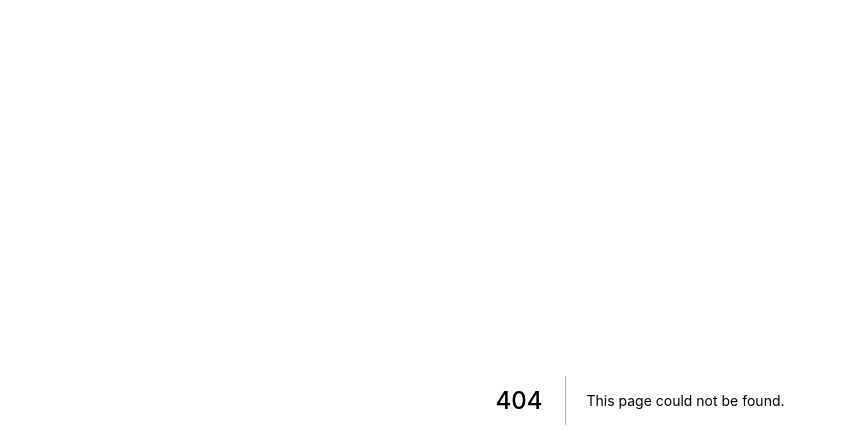
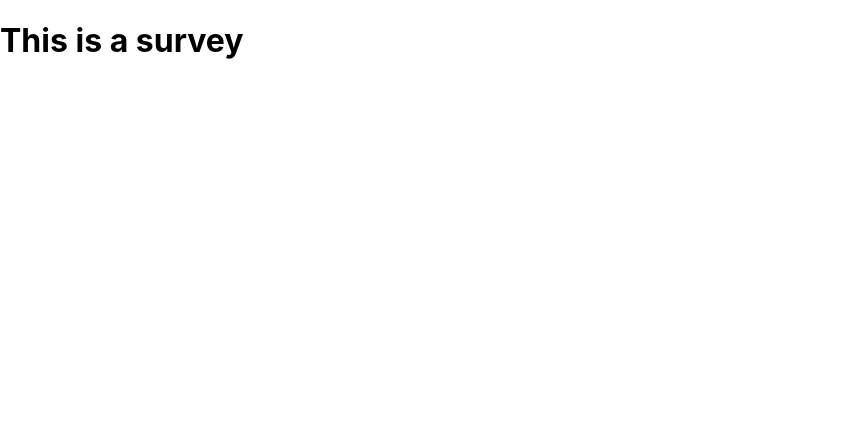
Before and after one commit to phillymatty/traxyback, a Next.js app: page /surveys/customer-survey in a window 1280 px wide. Before the commit this address had no page. Shown: the top 448 px of the page, without its empty margins (0-846 px from the left). Built offline with nearby package versions, Linux system fonts and the light colour scheme.

Commit message:
add survey page

```diff
--- /dev/null
+++ b/pages/surveys/customer-survey.js
@@ -0,0 +1,3 @@
+export default function CustomerSurvey() {
+    return <h1>This is a survey</h1>
+  }
--- a/styles/Home.module.scss
+++ b/styles/Home.module.scss
@@ -105,6 +105,7 @@
     font-size: 1.5rem;
 }
 
+
 .card p {
     margin: 0;
     font-size: 1.25rem;
```
